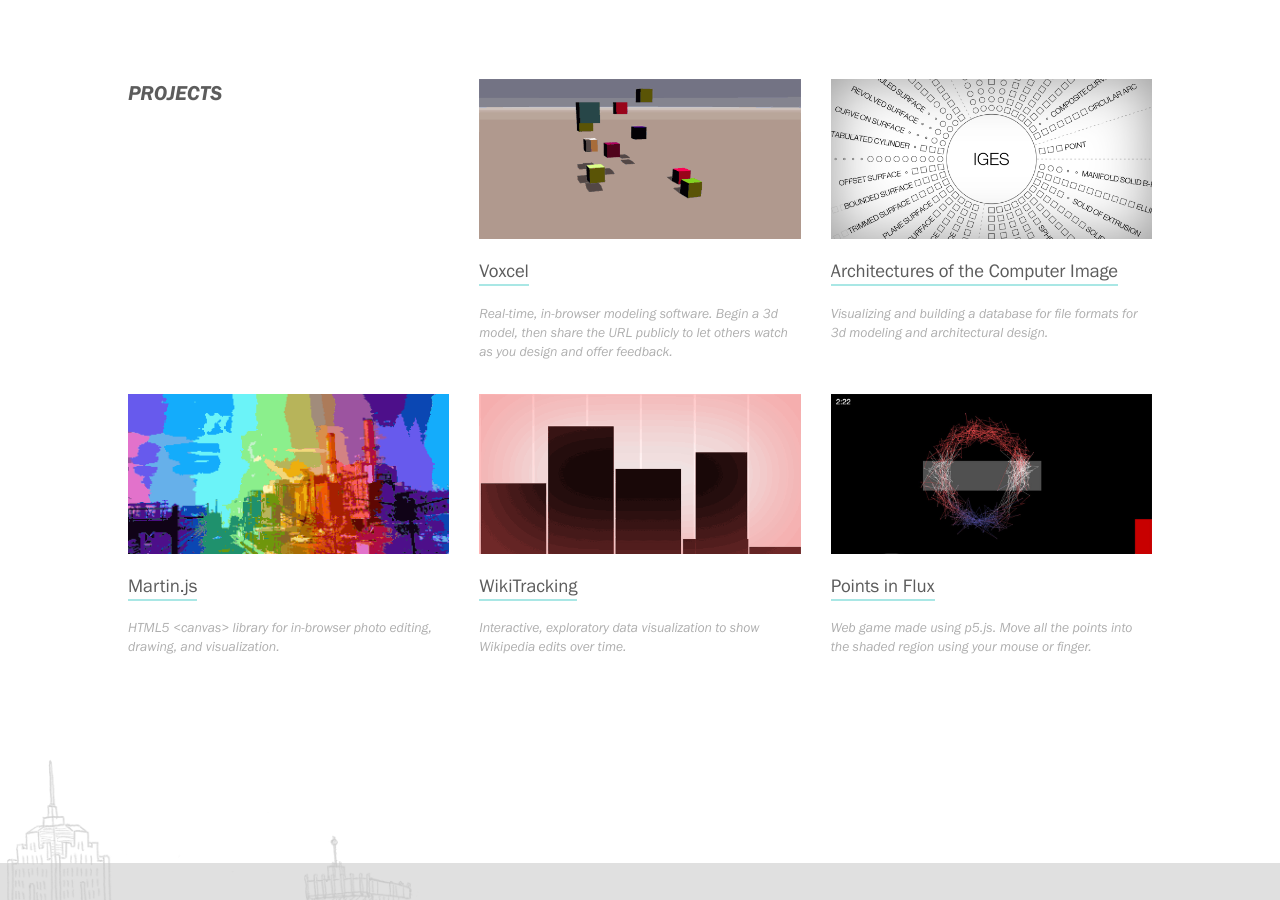
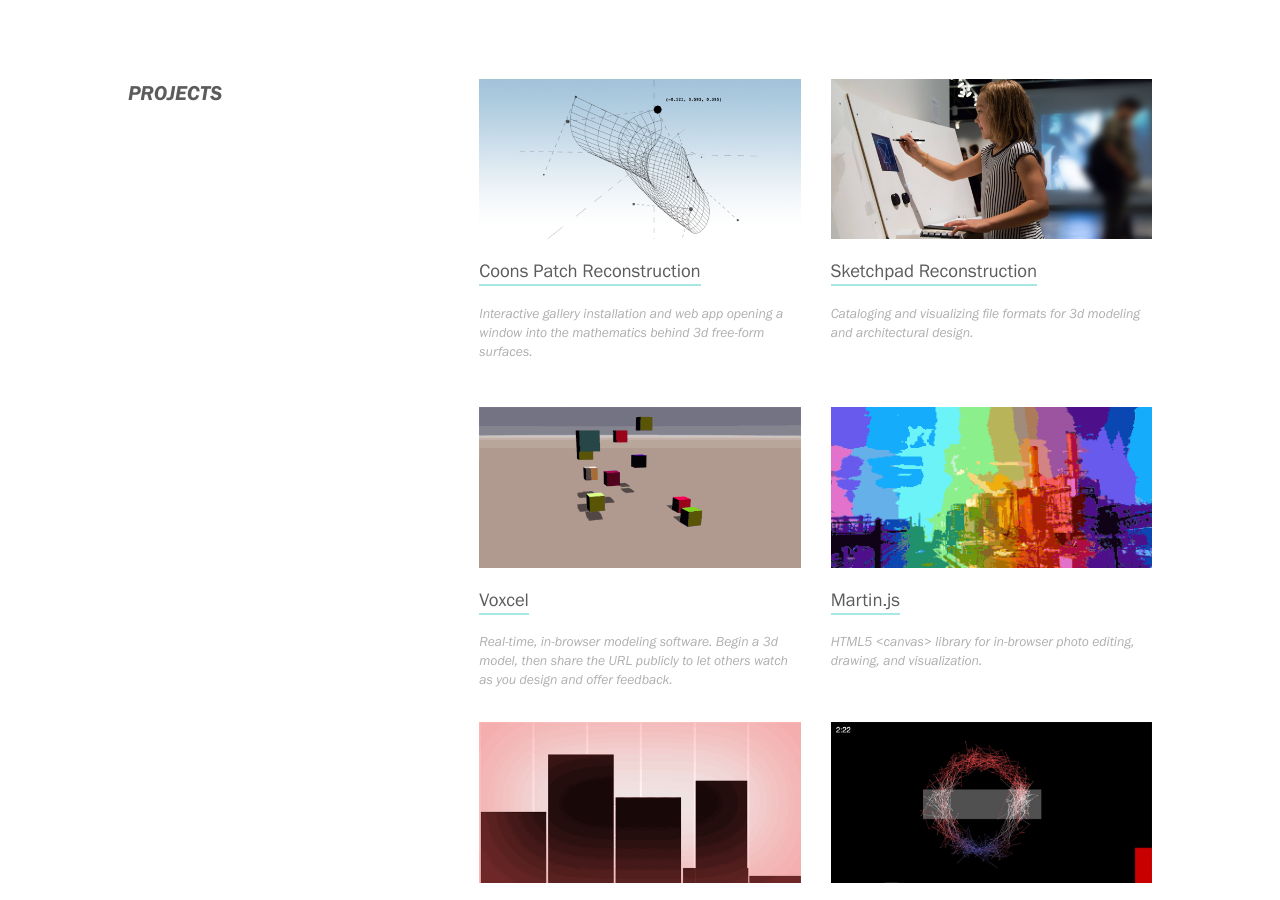
Before and after one commit to scottdonaldson/scottland.cc, a Jekyll site: the page built from index.html, in a window 1280 px wide and 900 px high, scrolled down 736 px. Built offline with Jekyll 4.4.1, drawn with Linux system fonts in a browser that asks for light colours; comment, search, counter and statistics services are not loaded.

Commit message:
some images

```diff
--- a/index.html
+++ b/index.html
@@ -18,13 +18,40 @@
 </div>
 
 <div id="projects" class="section">
+	<div class="row">
+		<div class="container full-width">
+            <div class="four six-s columns normalize">
+                <p class="bold caps italic lead">Projects</p>
+            </div>
+
+            <div class="four six-s columns normalize">
+                <div class="row same-height">
+                    <a href="/projects/coons-patch">
+                        <img src="/images/projects/coonspatch/coonspatch-preview.png">
+                        <h3>Coons Patch Reconstruction</h3>
+                    </a>
+                    <p class="caption">Interactive gallery installation and web app opening a window into the mathematics behind 3d free-form surfaces.</p>
+                    </p>
+                </div>
+            </div>
+
+            <div class="four six-s columns normalize">
+                <div class="row same-height">
+                    <a href="/projects/computer-image">
+                        <img src="/images/projects/sketchpad/preview.png">
+                        <h3>Sketchpad Reconstruction</h3>
+                    </a>
+                    <p class="caption">Cataloging and visualizing file formats for 3d modeling and architectural design.</p>
+                    </p>
+                </div>
+            </div>
+		</div>
+	</div>
 
     <div class="row">
         <div class="container full-width">
 
-			<div class="four columns normalize row">
-				<p class="bold caps italic lead">Projects</p>
-			</div>
+            <div class="four columns hide-s"></div>
 
             <div class="four six-s columns normalize">
                 <div class="row same-height">
@@ -38,22 +65,6 @@
 
             <div class="four six-s columns normalize">
                 <div class="row same-height">
-                    <a href="/projects/computer-image">
-                        <img src="/images/projects/comp-image.png">
-                        <h3>Architectures of the Computer Image</h3>
-                    </a>
-                    <p class="caption">Visualizing and building a database for file formats for 3d modeling and architectural design.</p>
-                    </p>
-                </div>
-            </div>
-
-		</div>
-	</div>
-
-	<div class="container full-width">
-
-        <div class="four six-s columns normalize">
-            <div class="row same-height">
                     <a href="/projects/martin-js">
                         <img src="/images/projects/martinjs.gif">
                         <h3>Martin.js</h3>
@@ -62,6 +73,12 @@
                     </p>
                 </div>
             </div>
+        </div>
+    </div>
+
+    <div class="container full-width">
+
+        <div class="four columns hide-s"></div>
 
 		<div class="four six-s columns normalize">
 			<div class="row same-height">
```
Also changed, not shown: projects/coons-patch.html (+1 -7 lines), images/projects/coonspatch/coonspatch-preview.png (added), images/projects/coonspatch/pts.gif (added), images/projects/sketchpad/01.jpg (added), images/projects/sketchpad/preview.png (added). Lines whose indentation alone changed are shown as unchanged.
